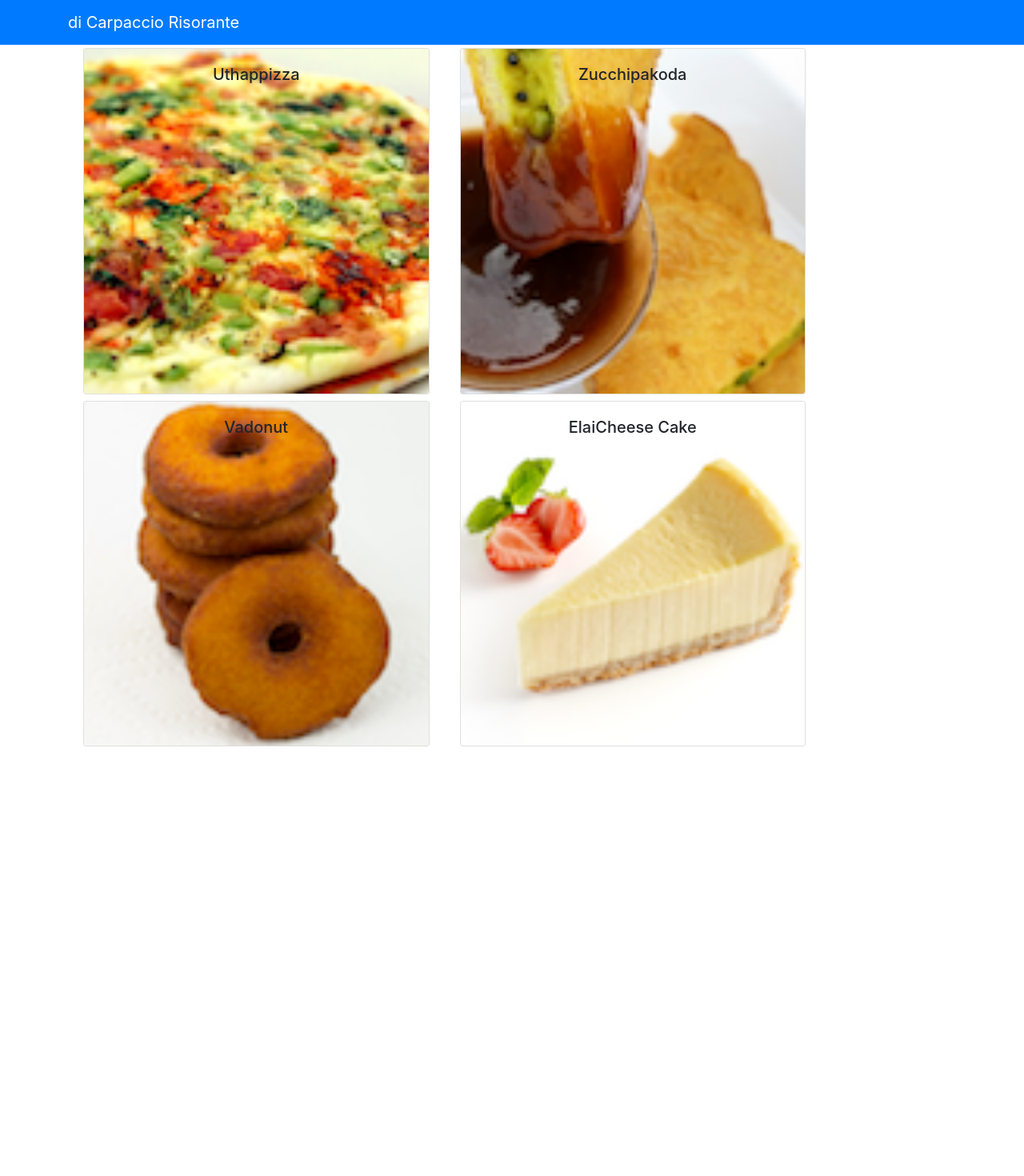
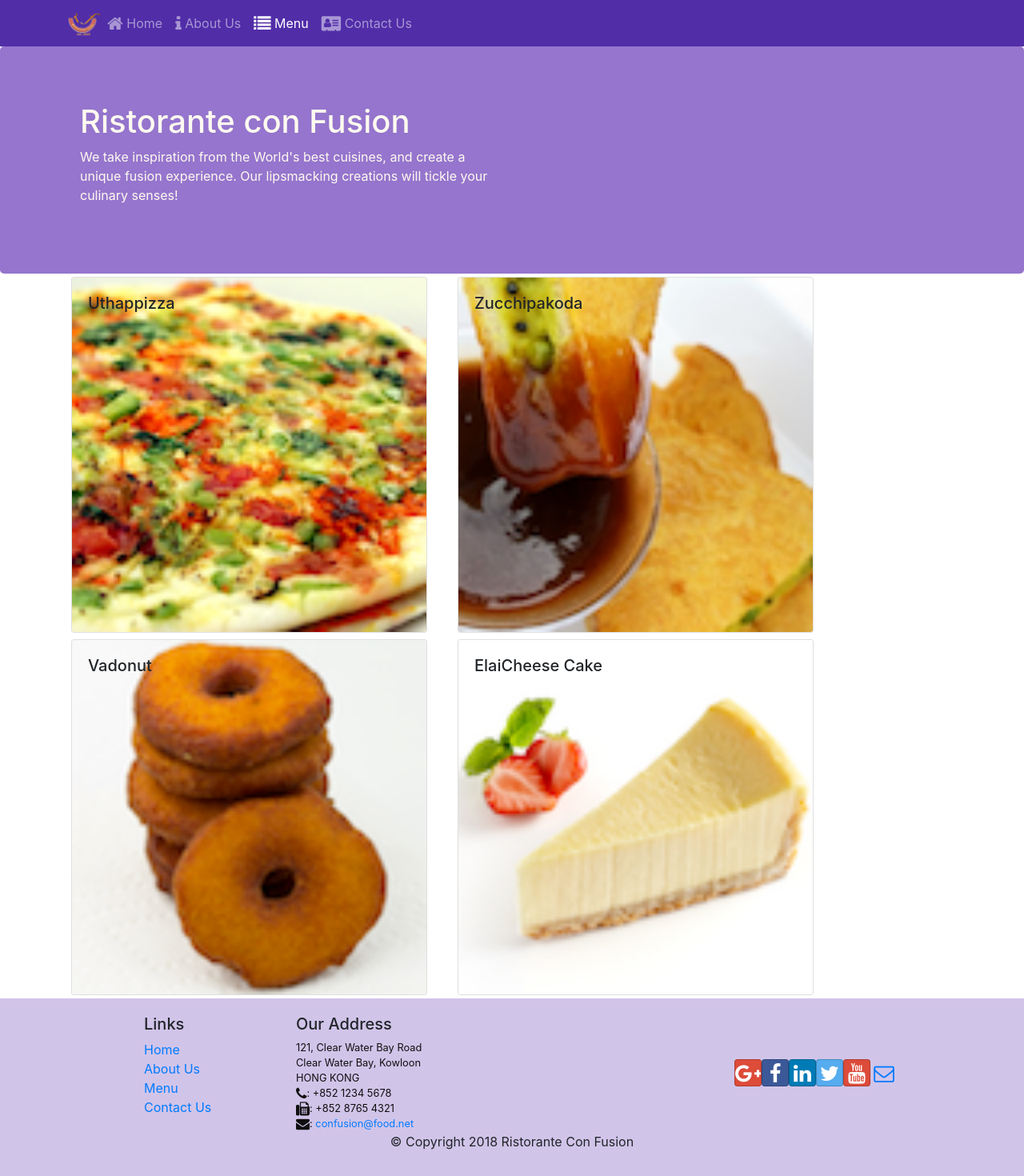
Before and after one commit to yalain03/fusion-front, a React (Create React App) app: page /menu in a window 1280 px wide. Shown: the top 1470 px of the page at 80% size. Before the commit the page ends 937 px from the top, so only its background shows below. Built offline with nearby package versions, Linux system fonts and the light colour scheme.

Commit message:
Routing in the app

```diff
--- a/package.json
+++ b/package.json
@@ -4,9 +4,12 @@
   "private": true,
   "dependencies": {
     "bootstrap": "^4.0.0",
+    "bootstrap-social": "^5.1.1",
+    "font-awesome": "^4.7.0",
     "react": "^16.5.2",
     "react-dom": "^16.5.2",
     "react-popper": "^0.9.2",
+    "react-router-dom": "^4.2.2",
     "react-scripts": "2.0.5",
     "reactstrap": "^5.0.0"
   },
--- a/src/App.css
+++ b/src/App.css
@@ -1,32 +1,33 @@
-.App {
-  text-align: center;
+.row-header{
+  margin:0px auto;
+  padding:0px auto;
 }
 
-.App-logo {
-  animation: App-logo-spin infinite 20s linear;
-  height: 40vmin;
+.row-content {
+  margin:0px auto;
+  padding: 50px 0px 50px 0px;
+  border-bottom: 1px ridge;
+  min-height:400px;
 }
 
-.App-header {
-  background-color: #282c34;
-  min-height: 100vh;
-  display: flex;
-  flex-direction: column;
-  align-items: center;
-  justify-content: center;
-  font-size: calc(10px + 2vmin);
-  color: white;
+.footer{
+  background-color: #D1C4E9;
+  margin:0px auto;
+  padding: 20px 0px 20px 0px;
+}
+.jumbotron {
+  padding:70px 30px 70px 30px;
+  margin:0px auto;
+  background: #9575CD ;
+  color:floralwhite;
 }
 
-.App-link {
-  color: #61dafb;
+address{
+  font-size:80%;
+  margin:0px;
+  color:#0f0f0f;
 }
 
-@keyframes App-logo-spin {
-  from {
-    transform: rotate(0deg);
-  }
-  to {
-    transform: rotate(360deg);
-  }
+.navbar-dark {
+  background-color: #512DA8;
 }
--- a/src/App.js
+++ b/src/App.js
@@ -1,6 +1,7 @@
 import React, { Component } from 'react';
 import Main from './components/MainComponent';
 import { DISHES } from './shared/dishes';
+import { BrowserRouter } from 'react-router-dom';
 import logo from './logo.svg';
 import './App.css';
 
@@ -13,9 +14,11 @@ class App extends Component {
   }
   render() {
     return (
-      <div className="App">
-        <Main />
-      </div>
+      <BrowserRouter>
+        <div className="App">
+          <Main />
+        </div>
+      </BrowserRouter>
     );
   }
 }
--- /dev/null
+++ b/src/components/FooterComponent.js
@@ -0,0 +1,51 @@
+import React from 'react';
+import { Link } from 'react-router-dom';
+
+function Footer(props) {
+    return(
+    <div className="footer">
+        <div className="container">
+            <div className="row justify-content-center">
+                <div className="col-4 offset-1 col-sm-2">
+                    <h5>Links</h5>
+                    <ul className="list-unstyled">
+                        <li><Link to='/home'>Home</Link></li>
+                        <li><Link to='/aboutus'>About Us</Link></li>
+                        <li><Link to='/menu'>Menu</Link></li>
+                        <li><Link to='/contactus'>Contact Us</Link></li>
+                    </ul>
+                </div>
+                <div className="col-7 col-sm-5">
+                    <h5>Our Address</h5>
+                    <address>
+		              121, Clear Water Bay Road<br />
+		              Clear Water Bay, Kowloon<br />
+		              HONG KONG<br />
+		              <i className="fa fa-phone fa-lg"></i>: +852 1234 5678<br />
+		              <i className="fa fa-fax fa-lg"></i>: +852 8765 4321<br />
+		              <i className="fa fa-envelope fa-lg"></i>: <a href="mailto:confusion@food.net">
+                         confusion@food.net</a>
+                    </address>
+                </div>
+                <div className="col-12 col-sm-4 align-self-center">
+                    <div className="text-center">
+                        <a className="btn btn-social-icon btn-google" href="http://google.com/+"><i className="fa fa-google-plus"></i></a>
+                        <a className="btn btn-social-icon btn-facebook" href="http://www.facebook.com/profile.php?id="><i className="fa fa-facebook"></i></a>
+                        <a className="btn btn-social-icon btn-linkedin" href="http://www.linkedin.com/in/"><i className="fa fa-linkedin"></i></a>
+                        <a className="btn btn-social-icon btn-twitter" href="http://twitter.com/"><i className="fa fa-twitter"></i></a>
+                        <a className="btn btn-social-icon btn-google" href="http://youtube.com/"><i className="fa fa-youtube"></i></a>
+                        <a className="btn btn-social-icon" href="mailto:"><i className="fa fa-envelope-o"></i></a>
+                    </div>
+                </div>
+            </div>
+            <div className="row justify-content-center">
+                <div className="col-auto">
+                    <p>© Copyright 2018 Ristorante Con Fusion</p>
+                </div>
+            </div>
+        </div>
+    </div>
+    )
+}
+
+export default Footer;
--- /dev/null
+++ b/src/components/HeaderCompnent.js
@@ -0,0 +1,62 @@
+import React, { Component } from 'react';
+import { Nav, Navbar, NavbarBrand, NavbarToggler, Collapse, NavItem, Jumbotron } from 'reactstrap';
+import { NavLink } from 'react-router-dom';
+
+class Header extends Component {
+
+    constructor(props) {
+        super(props);
+
+        this.toggleNav = this.toggleNav.bind(this);
+        this.state = {
+            isNavOpen: false
+        };
+    }
+
+    toggleNav() {
+        this.setState({
+            isNavOpen: !this.state.isNavOpen
+        });
+    }
+
+  render() {
+    return(
+        <div>
+                <Navbar dark expand="md">
+                    <div className="container">
+                        <NavbarToggler onClick={this.toggleNav} />
+                        <NavbarBrand className="mr-auto" href="/"><img src='assets/images/logo.png' height="30" width="41" alt='Ristorante Con Fusion' /></NavbarBrand>
+                        <Collapse isOpen={this.state.isNavOpen} navbar>
+                            <Nav navbar>
+                            <NavItem>
+                                <NavLink className="nav-link"  to='/home'><span className="fa fa-home fa-lg"></span> Home</NavLink>
+                            </NavItem>
+                            <NavItem>
+                                <NavLink className="nav-link" to='/aboutus'><span className="fa fa-info fa-lg"></span> About Us</NavLink>
+                            </NavItem>
+                            <NavItem>
+                                <NavLink className="nav-link"  to='/menu'><span className="fa fa-list fa-lg"></span> Menu</NavLink>
+                            </NavItem>
+                            <NavItem>
+                                <NavLink className="nav-link" to='/contactus'><span className="fa fa-address-card fa-lg"></span> Contact Us</NavLink>
+                            </NavItem>
+                            </Nav>
+                        </Collapse>
+                    </div>
+                </Navbar>
+                <Jumbotron>
+                    <div className="container">
+                        <div className="row row-header">
+                            <div className="col-12 col-sm-6">
+                                <h1>Ristorante con Fusion</h1>
+                                <p>We take inspiration from the World's best cuisines, and create a unique fusion experience. Our lipsmacking creations will tickle your culinary senses!</p>
+                            </div>
+                        </div>
+                    </div>
+                </Jumbotron>
+            </div>
+    );
+  }
+}
+
+export default Header;
--- /dev/null
+++ b/src/components/HomeComponent.js
@@ -0,0 +1,11 @@
+import React from 'react';
+
+const Home = (props) => {
+    return (
+        <div className="container">
+            <h4>Home</h4>
+        </div>
+    );
+}
+
+export default Home;
--- a/src/components/MainComponent.js
+++ b/src/components/MainComponent.js
@@ -2,7 +2,11 @@ import React, { Component } from 'react';
 import { Navbar, NavbarBrand } from 'reactstrap';
 import Menu from './MenuComponent';
 import DishDetail from './DishDetailComponent';
+import Home from './HomeComponent';
+import Header from './HeaderCompnent';
+import Footer from './FooterComponent';
 import { DISHES } from '../shared/dishes';
+import { Switch, Route, Redirect } from 'react-router-dom';
 
 class Main extends Component {
 
@@ -19,17 +23,27 @@ class Main extends Component {
     }
 
     render() {
+
+        const HomePage = () => {
+            return (
+                <Home />
+            );
+        }
+
         return (
             <div>
-                <Navbar dark color="primary">
+                {/* <Navbar dark color="primary">
                     <div className="container">
                         <NavbarBrand href="/">di Carpaccio Risorante</NavbarBrand>
                     </div>
-                </Navbar>
-                <div className="container">
-                    <Menu dishes={this.state.dishes} onClick={(dishId) => this.onDishSelect(dishId)} />
-                    <DishDetail dish={this.state.dishes.filter((dish) => dish.id === this.state.selectedDish)[0]} />
-                </div>
+                </Navbar> */}
+                <Header />
+                <Switch>
+                    <Route path="/home" component={HomePage} />
+                    <Route exact path="/menu" component={() => <Menu dishes={this.state.dishes} />} />
+                    <Redirect to="/home" />
+                </Switch>
+                <Footer />
             </div>
         );
     }
--- a/src/index.js
+++ b/src/index.js
@@ -1,6 +1,8 @@
 import React from 'react';
 import ReactDOM from 'react-dom';
 import 'bootstrap/dist/css/bootstrap.min.css';
+import 'font-awesome/css/font-awesome.css';
+import 'bootstrap-social/bootstrap-social.css';
 import './index.css';
 import App from './App';
 import * as serviceWorker from './serviceWorker';
```
Also changed, not shown: 2 other files (tests, documents, lock files or other folders).
